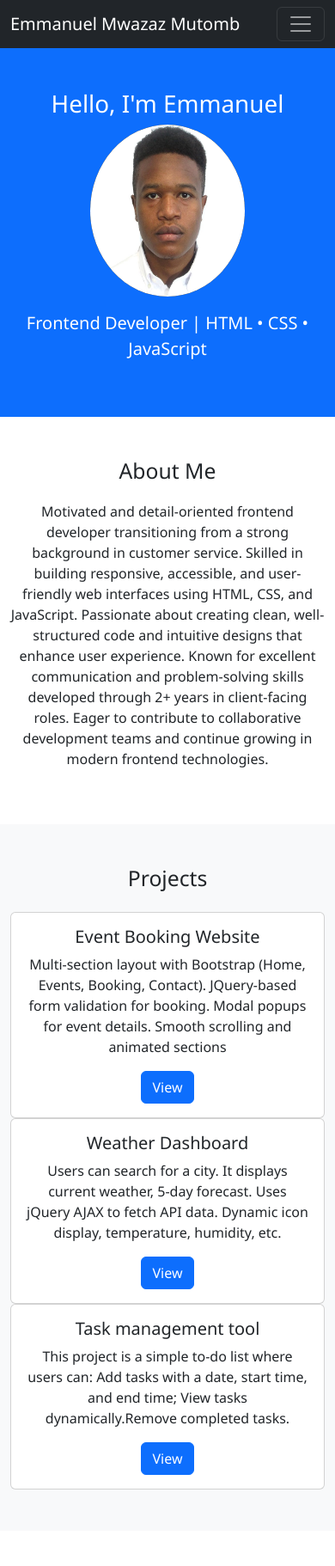
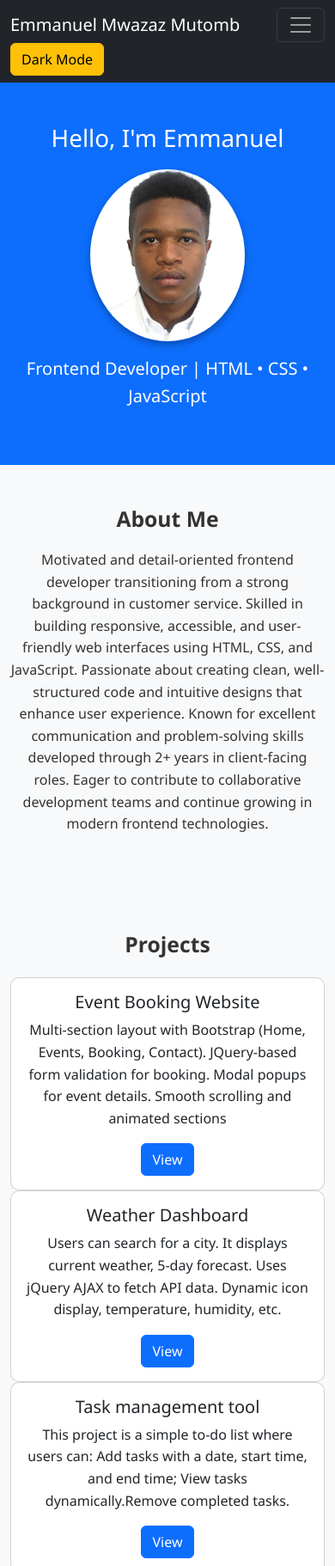
Before and after one commit to Mutomb10/My-portfolio-done, a plain HTML site: page index.html in a window 390 px wide. Shown: the top 1822 px of the page at 86% size. Drawn offline with nearby package versions, Linux system fonts and the light colour scheme.

Commit message:
Add files via upload

```diff
--- a/index.html
+++ b/index.html
@@ -99,5 +99,6 @@
   </footer>
 
   <script src="https://cdn.jsdelivr.net/npm/bootstrap@5.3.0/dist/js/bootstrap.bundle.min.js"></script>
+  <script src="script.js"></script>
 </body>
 </html>
--- /dev/null
+++ b/script.js
@@ -0,0 +1,45 @@
+document.addEventListener("DOMContentLoaded", function () {
+    // Smooth Scroll for Navbar Links
+    document.querySelectorAll(".nav-link").forEach(link => {
+        link.addEventListener("click", function (event) {
+            event.preventDefault();
+            const targetId = this.getAttribute("href").substring(1);
+            document.getElementById(targetId).scrollIntoView({ behavior: "smooth" });
+        });
+    });
+
+    document.querySelectorAll("section").forEach(sec => sec.classList.add("active"));
+
+    // Dark Mode Toggle
+    const toggleBtn = document.createElement("button");
+    toggleBtn.textContent = "Dark Mode";
+    toggleBtn.className = "btn btn-warning";
+    document.querySelector("nav .container").appendChild(toggleBtn);
+
+    toggleBtn.addEventListener("click", function () {
+        document.body.classList.toggle("dark-mode");
+    });
+
+    // Project Hover Effects
+    document.querySelectorAll(".card").forEach(card => {
+        card.addEventListener("mouseenter", function () {
+            this.style.transform = "scale(1.05)";
+            this.style.transition = "0.3s";
+        });
+        card.addEventListener("mouseleave", function () {
+            this.style.transform = "scale(1)";
+        });
+    });
+
+    // Contact Form Validation (if you plan to add one)
+    const emailInput = document.querySelector("#contact input[type='email']");
+    if (emailInput) {
+        emailInput.addEventListener("input", function () {
+            if (!this.value.includes("@")) {
+                this.style.border = "2px solid red";
+            } else {
+                this.style.border = "2px solid green";
+            }
+        });
+    }
+});
--- a/style.css
+++ b/style.css
@@ -1,22 +1,70 @@
-
-.d-block{
-    height: 200px;
-    border-radius: 50%;
-    background-color: black;
-    margin-left: 200px;
-  }
+/* General Styling */
 body {
   font-family: 'Segoe UI', sans-serif;
+  line-height: 1.6;
+  background-color: #f8f9fa;
+  color: #333;
+  transition: background-color 0.3s ease, color 0.3s ease;
 }
 
+/* Dark Mode Styling */
+.dark-mode {
+  background-color: #212529;
+  color: #f8f9fa;
+}
+
+/* Profile Image */
+.d-block {
+  height: 200px;
+  width: 200px;
+  border-radius: 50%;
+  object-fit: cover;
+  display: block;
+  margin: 20px auto;
+  box-shadow: 0 4px 8px rgba(0, 0, 0, 0.3);
+}
+
+/* Headings */
 h2 {
   margin-bottom: 20px;
+  font-weight: bold;
 }
 
-  .card {
-    transition: transform 0.3s ease;
+/* Navbar */
+.navbar {
+  transition: background-color 0.3s ease;
 }
 
+/* Cards (Projects Section) */
+.card {
+  transition: transform 0.3s ease, box-shadow 0.3s ease;
+  border-radius: 10px;
+  overflow: hidden;
+}
+
+/* Hover Effect: Lifted look */
 .card:hover {
   transform: translateY(-5px);
+  box-shadow: 0 8px 16px rgba(0, 0, 0, 0.2);
 }
+
+/* Smooth Section Transitions */
+section {
+  padding: 50px 0;
+  opacity: 0;
+  transform: translateY(20px);
+  transition: opacity 0.6s ease, transform 0.6s ease;
+}
+
+section.active {
+  opacity: 3;
+  transform: translateY(0);
+}
+
+/* Footer */
+footer {
+  background-color: #212529;
+  color: white;
+  padding: 15px 0;
+  text-align: center;
+}
```
Lines whose indentation alone changed are shown as unchanged.
